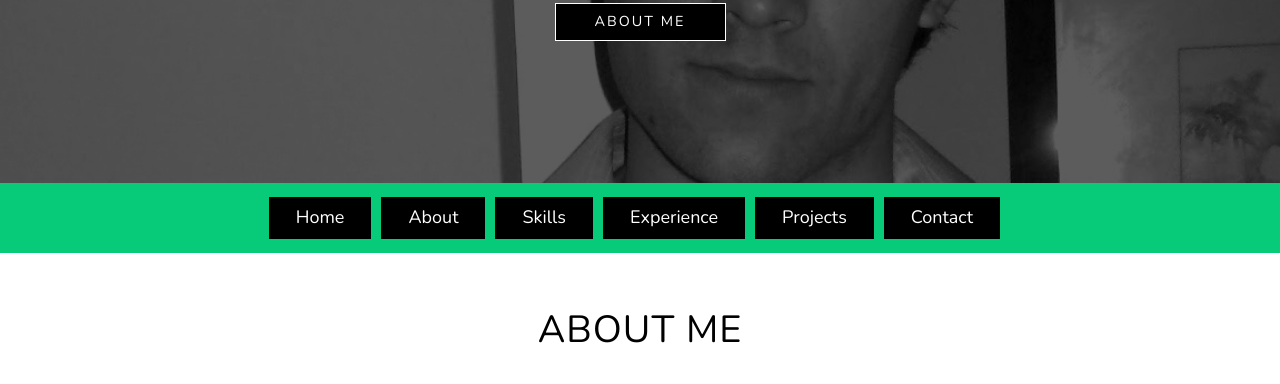
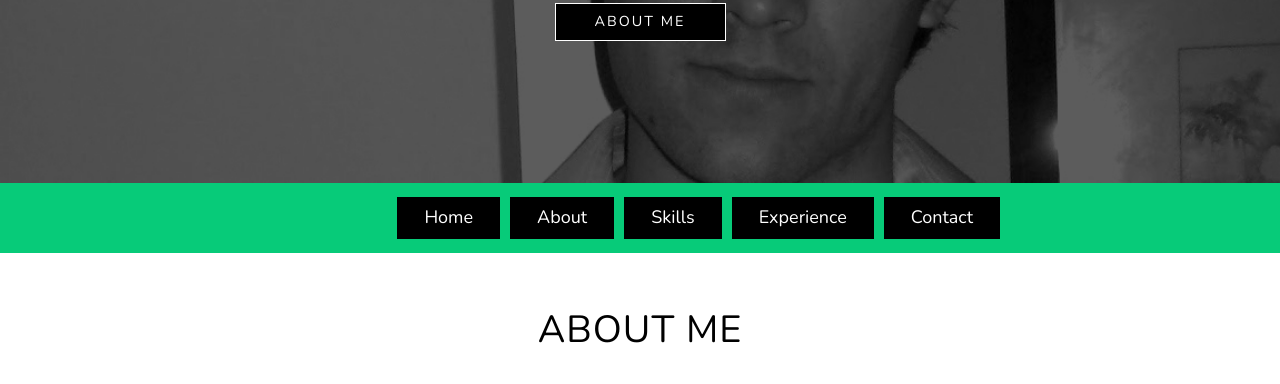
Before and after one commit to E36M3rius/mariusiordache-web, a website: page public/index.html in a window 1280 px wide. Shown: the part 416-800 px from the top of the page. Drawn offline with nearby package versions, Linux system fonts and the light colour scheme; files whose address does not match are found by name.

Commit message:
removed projects from menu

```diff
--- a/public/index.html
+++ b/public/index.html
@@ -65,7 +65,6 @@ License URL: http://creativecommons.org/licenses/by/3.0/
 							<li><a class="scroll" href="#about"><span data-hover="About">About</span></a></li>
 							<li><a class="scroll" href="#skills"><span data-hover="Skills">Skills</span></a></li>
 							<li><a class="scroll" href="#experience"><span data-hover="Experience">Experience</span></a></li>
-							<li><a class="scroll" href="#portfolio"><span data-hover="Projects">Projects</span></a></li>
 							<li><a class="scroll" href="#contact"><span data-hover="Contact">Contact</span></a></li>
 						</ul>
 						<div class="clearfix"></div>
```
